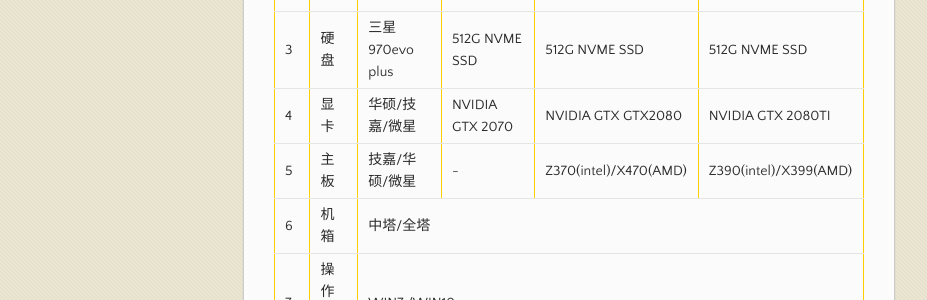
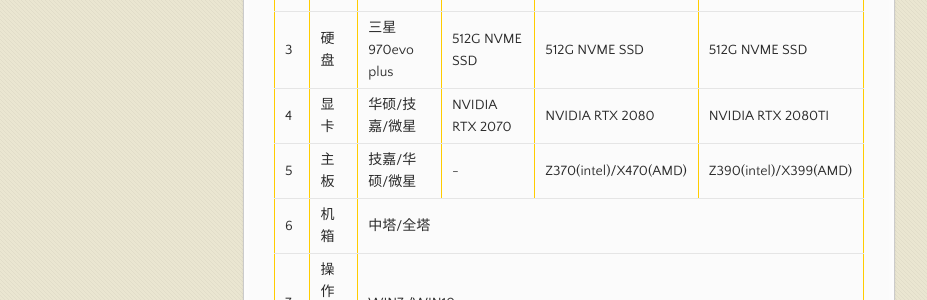
Before and after one commit to Haiezan/SAUSG_FAQ, a Jekyll site: the page built from 1.安装问题/1.3.为使用软件,单位准备配置电脑,能否给推荐一下.md, in a window 1280 px wide and 1251 px high. Shown: the part 547-847 px from the top of the window, without its empty margins (72-999 px from the left). Built offline with Jekyll 4.4.1, drawn with Linux system fonts in a browser that asks for light colours; our own code applies the rules of GitHub Pages for plain Markdown files; comment, search, counter and statistics services are not loaded.

Commit message:
Update 1.3.为使用软件,单位准备配置电脑,能否给推荐一下.md

```diff
--- a/1.安装问题/1.3.为使用软件,单位准备配置电脑,能否给推荐一下.md
+++ b/1.安装问题/1.3.为使用软件,单位准备配置电脑,能否给推荐一下.md
@@ -40,9 +40,9 @@
       <td>4</td>
       <td>显卡</td>
       <td>华硕/技嘉/微星</td>
-      <td>NVIDIA GTX 2070</td>
-      <td>NVIDIA GTX GTX2080</td>
-      <td>NVIDIA GTX 2080TI</td>
+      <td>NVIDIA RTX 2070</td>
+      <td>NVIDIA RTX 2080</td>
+      <td>NVIDIA RTX 2080TI</td>
    </tr>
    <tr>
       <td>5</td>
```
